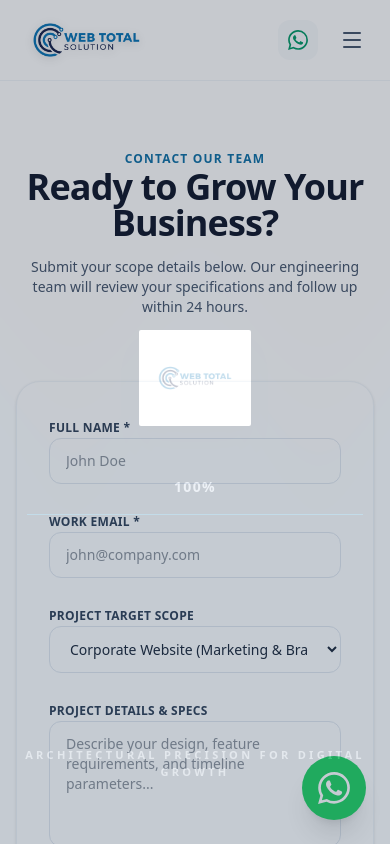
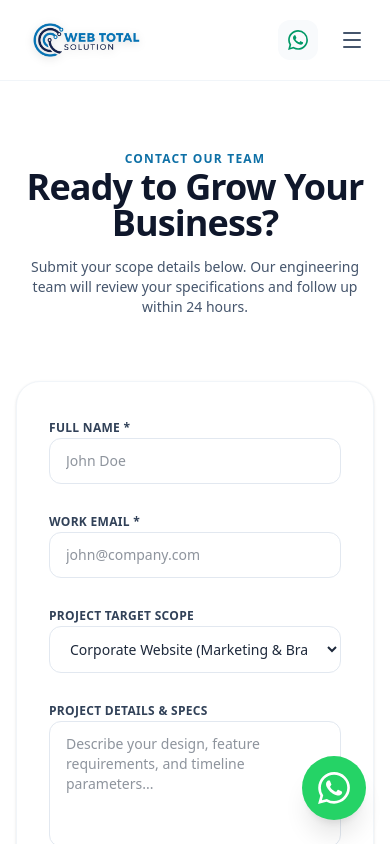
Before and after one commit to piyushthakur7/web-total-solutuion, a Next.js app: page /contact in a window 390 px wide. Shown: the top 844 px of the page. Built offline with nearby package versions, Linux system fonts and the light colour scheme.

Commit message:
feat: add responsive Footer component with brand, navigation, and contact details

```diff
--- a/src/components/Footer.tsx
+++ b/src/components/Footer.tsx
@@ -163,12 +163,12 @@ export default function Footer() {
         </div>
 
         {/* Bottom Bar */}
-        <div className="pt-8 mt-12 border-t border-slate-800 flex flex-col sm:flex-row justify-between items-center text-xs text-slate-500">
+        <div className="pt-8 mt-12 border-t border-slate-800 flex flex-col sm:flex-row justify-between items-center text-xs text-slate-400">
           <p>© {currentYear} Web Total Solution. All rights reserved.</p>
           <div className="flex space-x-6 mt-4 sm:mt-0">
-            <Link href="/privacy" className="hover:text-slate-400 transition-colors cursor-pointer">Privacy Policy</Link>
-            <Link href="/terms" className="hover:text-slate-400 transition-colors cursor-pointer">Terms of Service</Link>
-            <span className="hover:text-slate-400 transition-colors cursor-pointer">Security Standards</span>
+            <Link href="/privacy" className="hover:text-slate-300 transition-colors cursor-pointer">Privacy Policy</Link>
+            <Link href="/terms" className="hover:text-slate-300 transition-colors cursor-pointer">Terms of Service</Link>
+            <span className="hover:text-slate-300 transition-colors cursor-pointer">Security Standards</span>
           </div>
         </div>
       </div>
--- a/src/components/Preloader.tsx
+++ b/src/components/Preloader.tsx
@@ -15,13 +15,13 @@ export default function Preloader() {
       setProgress((prev) => {
         if (prev >= 100) {
           clearInterval(interval);
-          setTimeout(() => setIsLoaded(true), 800); // Final delay at 100%
+          setTimeout(() => setIsLoaded(true), 200); // Final delay at 100%
           return 100;
         }
-        const increment = Math.floor(Math.random() * 5) + 1;
+        const increment = Math.floor(Math.random() * 8) + 2;
         return Math.min(prev + increment, 100);
       });
-    }, 120);
+    }, 40);
 
     return () => clearInterval(interval);
   }, []);
--- a/src/components/WhyNeedWebsite.tsx
+++ b/src/components/WhyNeedWebsite.tsx
@@ -108,7 +108,7 @@ export default function WhyNeedWebsite() {
                       {benefit.stat}
                     </span>
                     <span className={`text-xs sm:text-sm font-medium uppercase tracking-wide leading-tight transition-colors duration-300 ${
-                      activeCard === index ? 'text-slate-400' : 'text-slate-500'
+                      activeCard === index ? 'text-slate-300' : 'text-slate-600'
                     }`}>
                       {benefit.statText}
                     </span>
```
